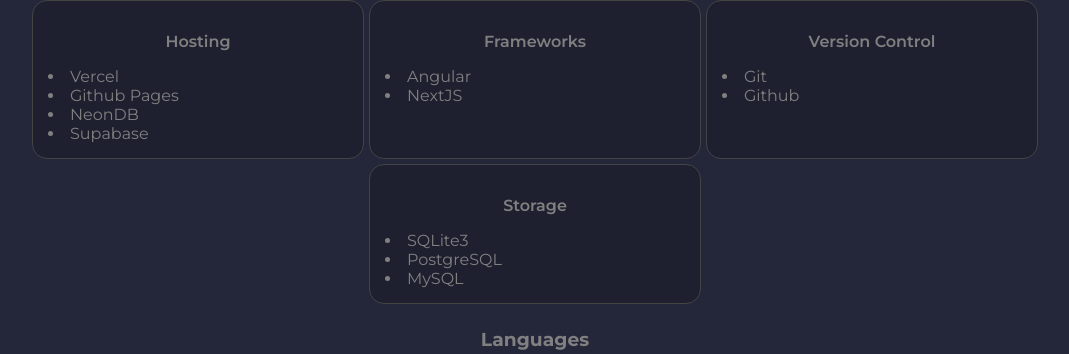
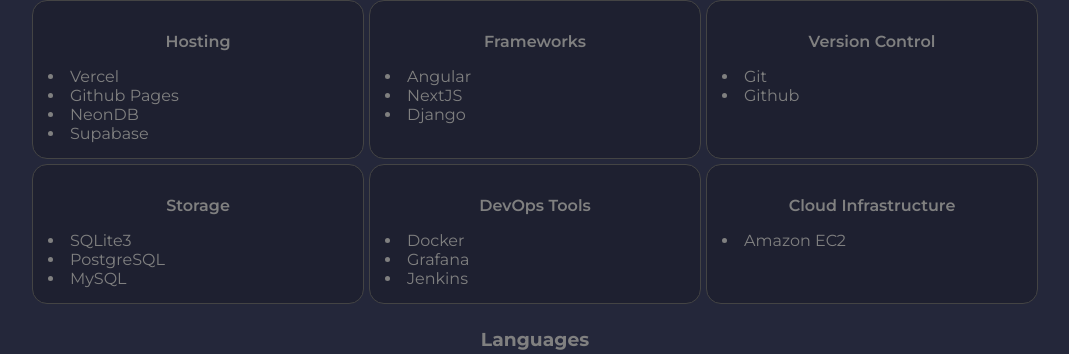
Before and after one commit to MShaw1223/portfolio, an Angular app: page / in a window 1280 px wide. Shown: the part 148-502 px from the top of the page, without its empty margins (105-1174 px from the left). Built offline with nearby package versions, Linux system fonts and the light colour scheme; no server answers.

Commit message:
Feat(services-card.component.ts): New Tools added.
Added django to frameworks and added new categories Devops tools and cloud infra.

```diff
--- a/src/app/services-card/services-card.component.ts
+++ b/src/app/services-card/services-card.component.ts
@@ -10,9 +10,11 @@
 })
 export class ServicesCardComponent {
   services: ServicesCard[] = [
-    { header: 'Hosting', fields: ['Vercel', 'Github Pages', 'NeonDB','Supabase'] },
-    { header: 'Frameworks', fields: ['Angular', 'NextJS'] },
+    { header: 'Hosting', fields: ['Vercel', 'Github Pages', 'NeonDB', 'Supabase'] },
+    { header: 'Frameworks', fields: ['Angular', 'NextJS', 'Django'] },
     { header: 'Version Control', fields: ['Git', 'Github'] },
     { header: 'Storage', fields: ['SQLite3', 'PostgreSQL', 'MySQL'] },
+    { header: 'DevOps Tools', fields: ['Docker', 'Grafana', 'Jenkins'] },
+    { header: 'Cloud Infrastructure', fields: ['Amazon EC2'] },
   ];
 }
```
